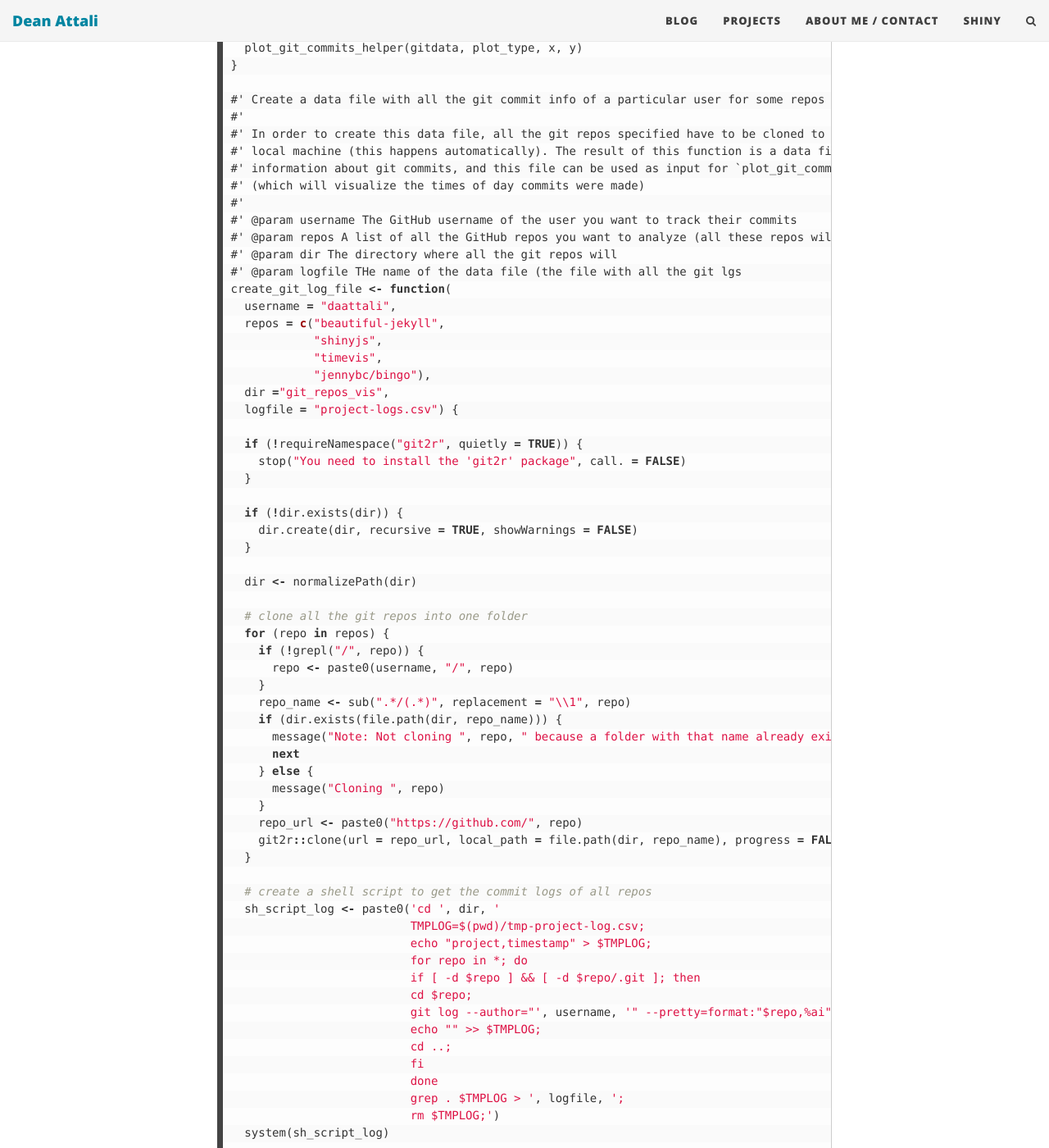
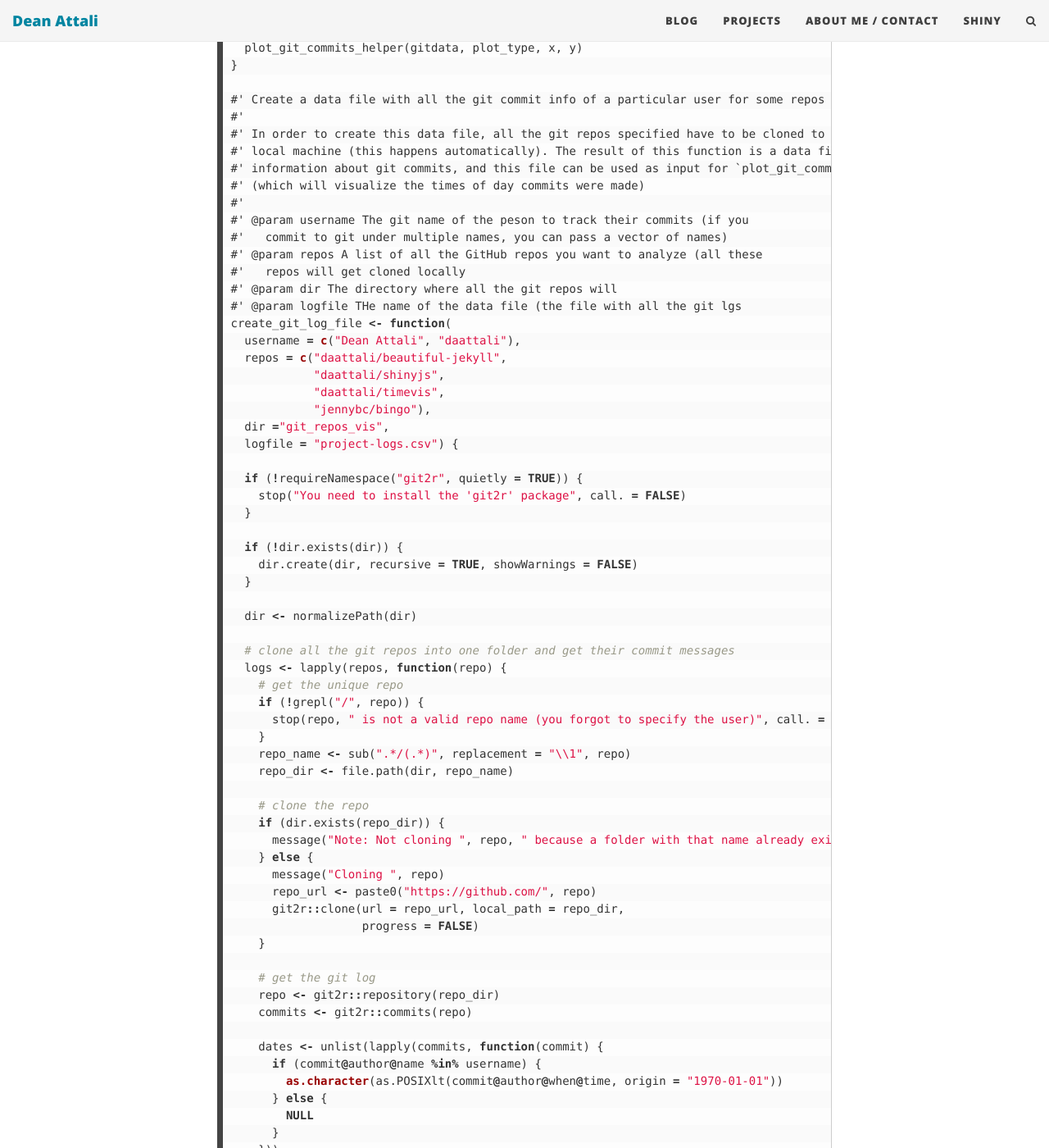
Before and after one commit to daattali/daattali.github.io, a Jekyll site: the page built from _posts/2016-08-19-visualize-git-commits-time.md, in a window 1280 px wide and 1400 px high, scrolled down 6978 px. Shown: the whole window at 82% size. Built offline with Jekyll 4.4.1, drawn with Linux system fonts in a browser that asks for light colours; nearby versions of some CDN libraries; comment, search, counter and statistics services are not loaded; some of the changed text lies outside the part shown.

Commit message:
update code on git-visualization post to support windows

```diff
--- a/_posts/2016-08-19-visualize-git-commits-time.md
+++ b/_posts/2016-08-19-visualize-git-commits-time.md
@@ -162,15 +162,17 @@
 #' information about git commits, and this file can be used as input for `plot_git_commit_time()`
 #' (which will visualize the times of day commits were made)
 #'
-#' @param username The GitHub username of the user you want to track their commits
-#' @param repos A list of all the GitHub repos you want to analyze (all these repos will get cloned locally
+#' @param username The git name of the peson to track their commits (if you
+#'   commit to git under multiple names, you can pass a vector of names)
+#' @param repos A list of all the GitHub repos you want to analyze (all these
+#'   repos will get cloned locally
 #' @param dir The directory where all the git repos will
 #' @param logfile THe name of the data file (the file with all the git lgs
 create_git_log_file <- function(
-  username = "daattali",
-  repos = c("beautiful-jekyll",
-            "shinyjs",
-            "timevis",
+  username = c("Dean Attali", "daattali"),
+  repos = c("daattali/beautiful-jekyll",
+            "daattali/shinyjs",
+            "daattali/timevis",
             "jennybc/bingo"),
   dir ="git_repos_vis",
   logfile = "project-logs.csv") {
@@ -185,39 +187,46 @@
 
   dir <- normalizePath(dir)
 
-  # clone all the git repos into one folder
-  for (repo in repos) {
+  # clone all the git repos into one folder and get their commit messages
+  logs <- lapply(repos, function(repo) {
+    # get the unique repo
     if (!grepl("/", repo)) {
-      repo <- paste0(username, "/", repo)
+      stop(repo, " is not a valid repo name (you forgot to specify the user)", call. = FALSE)
     }
     repo_name <- sub(".*/(.*)", replacement = "\\1", repo)
-    if (dir.exists(file.path(dir, repo_name))) {
+    repo_dir <- file.path(dir, repo_name)
+
+    # clone the repo
+    if (dir.exists(repo_dir)) {
       message("Note: Not cloning ", repo, " because a folder with that name already exists")
-      next
     } else {
       message("Cloning ", repo)
+      repo_url <- paste0("https://github.com/", repo)
+      git2r::clone(url = repo_url, local_path = repo_dir,
+                   progress = FALSE)
     }
-    repo_url <- paste0("https://github.com/", repo)
-    git2r::clone(url = repo_url, local_path = file.path(dir, repo_name), progress = FALSE)
-  }
 
-  # create a shell script to get the commit logs of all repos
-  sh_script_log <- paste0('cd ', dir, '
-                          TMPLOG=$(pwd)/tmp-project-log.csv;
-                          echo "project,timestamp" > $TMPLOG;
-                          for repo in *; do
-                          if [ -d $repo ] && [ -d $repo/.git ]; then
-                          cd $repo;
-                          git log --author="', username, '" --pretty=format:"$repo,%ai" >> $TMPLOG;
-                          echo "" >> $TMPLOG;
-                          cd ..;
-                          fi
-                          done
-                          grep . $TMPLOG > ', logfile, ';
-                          rm $TMPLOG;')
-  system(sh_script_log)
+    # get the git log
+    repo <- git2r::repository(repo_dir)
+    commits <- git2r::commits(repo)
 
+    dates <- unlist(lapply(commits, function(commit) {
+      if (commit@author@name %in% username) {
+        as.character(as.POSIXlt(commit@author@when@time, origin = "1970-01-01"))
+      } else {
+        NULL
+      }
+    }))
+    data.frame(project = rep(repo_name, length(dates)),
+               timestamp = dates,
+               stringsAsFactors = FALSE)
+  })
+
+  # write the logs to a file
+  logs <- do.call(rbind, logs)
   logfile <- file.path(dir, logfile)
+  write.csv(logs, logfile, quote = FALSE, row.names = FALSE)
+
   if (file.exists(logfile)) {
     message("Created logfile at ", normalizePath(logfile))
   } else {
@@ -233,7 +242,7 @@
   library(dplyr)
 
   date_cutoff <- as.POSIXct(seq(Sys.Date(), length = 2, by = paste0(-num_months, " months"))[2])
-  gitdata <- read.csv(logfile) %>%
+  gitdata <- read.csv(logfile, stringsAsFactors = FALSE) %>%
     dplyr::filter(project != "") %>%
     dplyr::mutate(ts = as.POSIXct(timestamp)) %>%
     dplyr::filter(ts >= date_cutoff) %>%
```
Also changed, not shown: other parts of _posts/2016-08-19-visualize-git-commits-time.md (+1 -1 lines).
